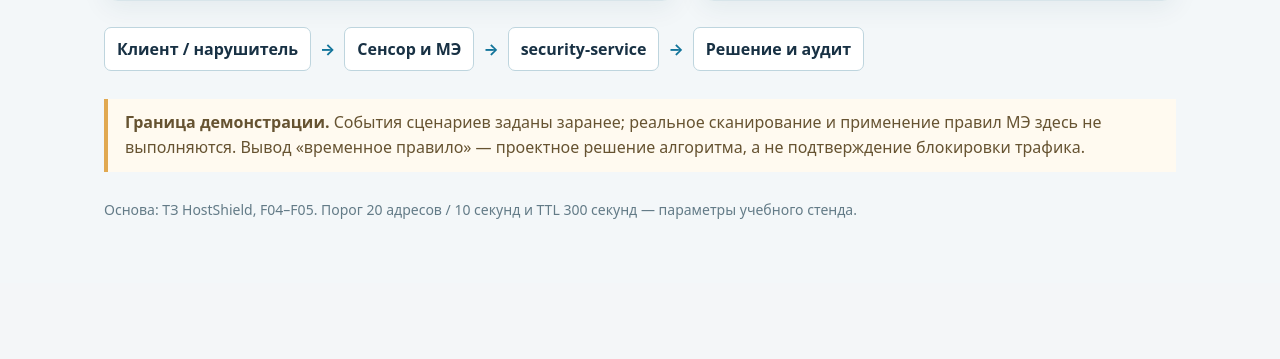
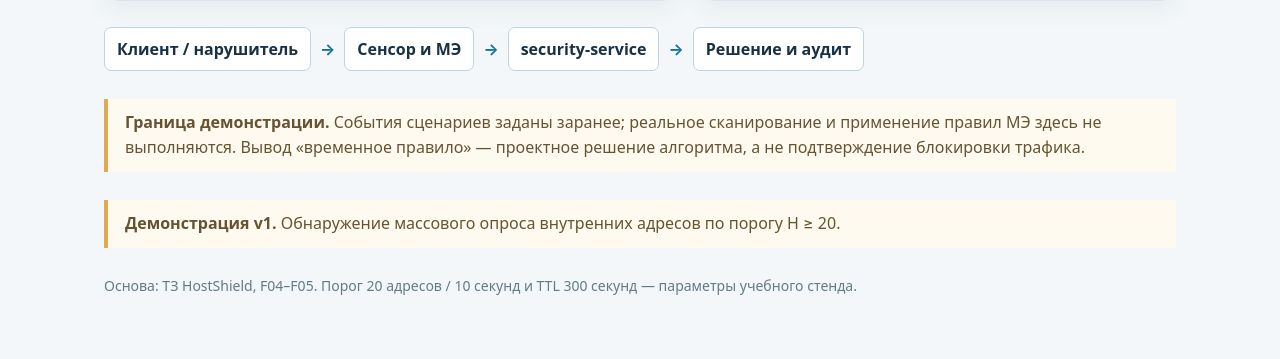
Before and after one commit to Paihe-w/Rasstrygin_KR, a Django app: page / in a window 1280 px wide. Shown: the part 872-1231 px from the top of the page. Before the commit the page ends 1091 px from the top, so only its background shows below. Run offline with Django 5.2, Linux system fonts and the light colour scheme.

Commit message:
Изменение 1_Расстрыгин

```diff
--- a/security_console/templates/security_console/index.html
+++ b/security_console/templates/security_console/index.html
@@ -67,6 +67,7 @@
   </div>
   <div class="flow" aria-label="Схема обработки"><span>Клиент / нарушитель</span><b>→</b><span>Сенсор и МЭ</span><b>→</b><span>security-service</span><b>→</b><span>Решение и аудит</span></div>
   <p class="note"><strong>Граница демонстрации.</strong> События сценариев заданы заранее; реальное сканирование и применение правил МЭ здесь не выполняются. Вывод «временное правило» — проектное решение алгоритма, а не подтверждение блокировки трафика.</p>
+  <p class="note"><strong>Демонстрация v1.</strong> Обнаружение массового опроса внутренних адресов по порогу H ≥ 20.</p>
   <footer>Основа: ТЗ HostShield, F04–F05. Порог 20 адресов / 10 секунд и TTL 300 секунд — параметры учебного стенда.</footer>
 </main>
 </body>
```
